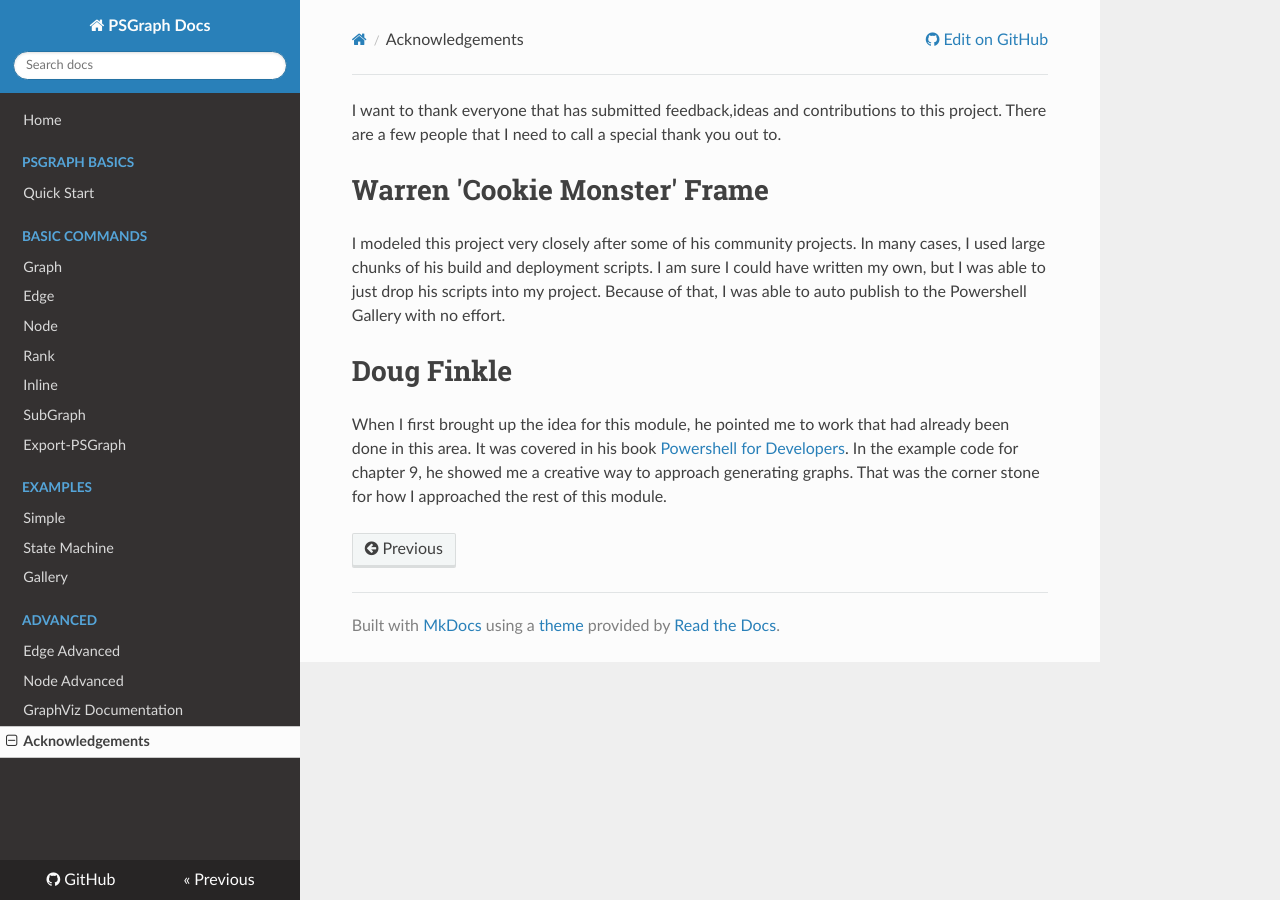
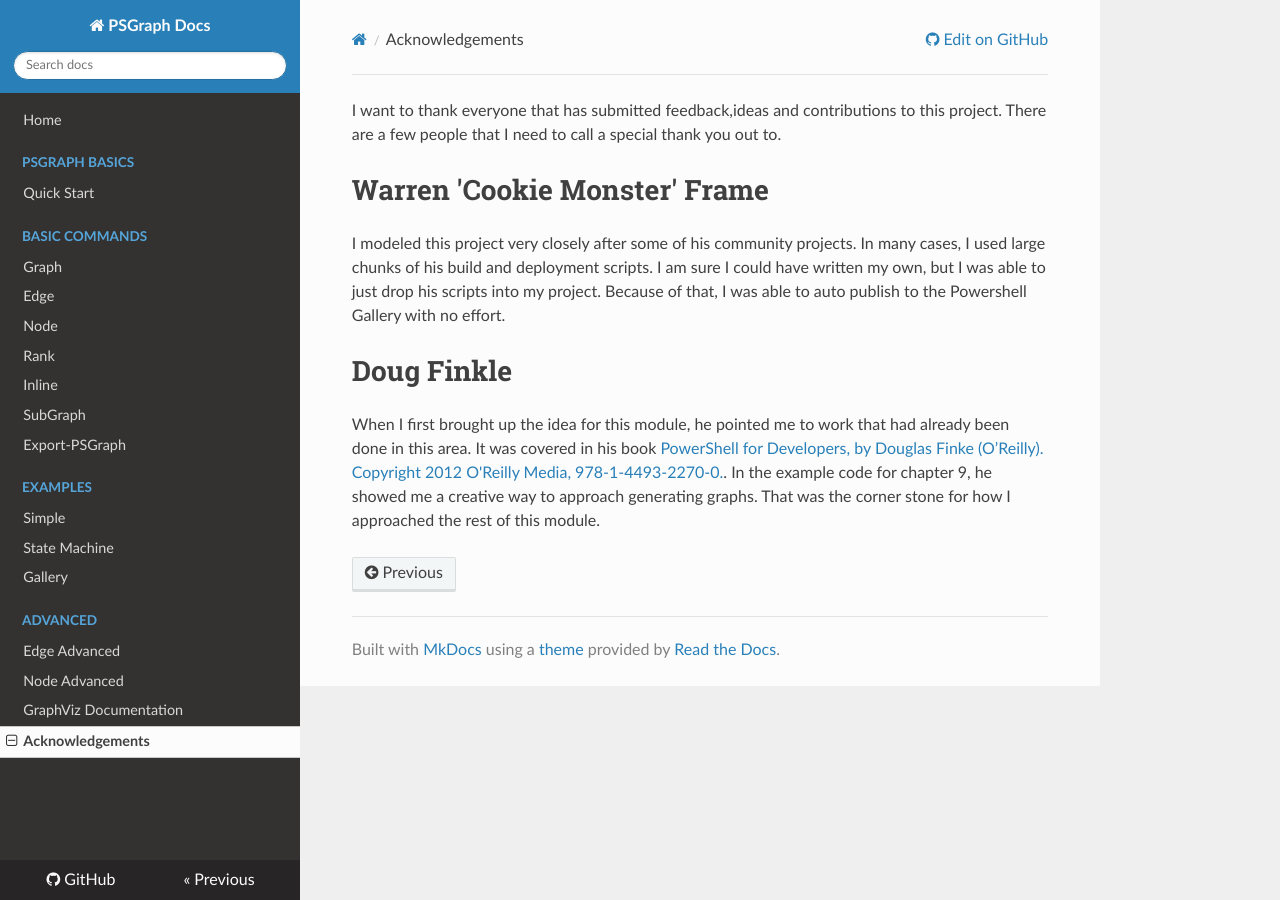
Before and after one commit to KevinMarquette/PSGraph, an MkDocs documentation site: the page built from docs/acknowledgements.md, in a window 1280 px wide. Built offline with MkDocs 1.6.1, drawn with Linux system fonts in a browser that asks for light colours; nearby versions of some CDN libraries; old or Windows-style settings are respelled for this version of MkDocs.

Commit message:
Corrected  attribution

```diff
--- a/docs/acknowledgements.md
+++ b/docs/acknowledgements.md
@@ -4,4 +4,4 @@ I want to thank everyone that has submitted feedback,ideas and contributions to
 I modeled this project very closely after some of his community projects. In many cases, I used large chunks of his build and deployment scripts. I am sure I could have written my own, but I was able to just drop his scripts into my project. Because of that, I was able to auto publish to the Powershell Gallery with no effort.
 
 # Doug Finkle
-When I first brought up the idea for this module, he pointed me to work that had already been done in this area. It was covered in his book [Powershell for Developers](http://amzn.to/2kGzj6c). In the example code for chapter 9, he showed me a creative way to approach generating graphs. That was the corner stone for how I approached the rest of this module.
+When I first brought up the idea for this module, he pointed me to work that had already been done in this area. It was covered in his book [PowerShell for Developers, by Douglas Finke (O’Reilly). Copyright 2012 O'Reilly Media, 978-1-4493-2270-0.](http://amzn.to/2kGzj6c). In the example code for chapter 9, he showed me a creative way to approach generating graphs. That was the corner stone for how I approached the rest of this module.
```
